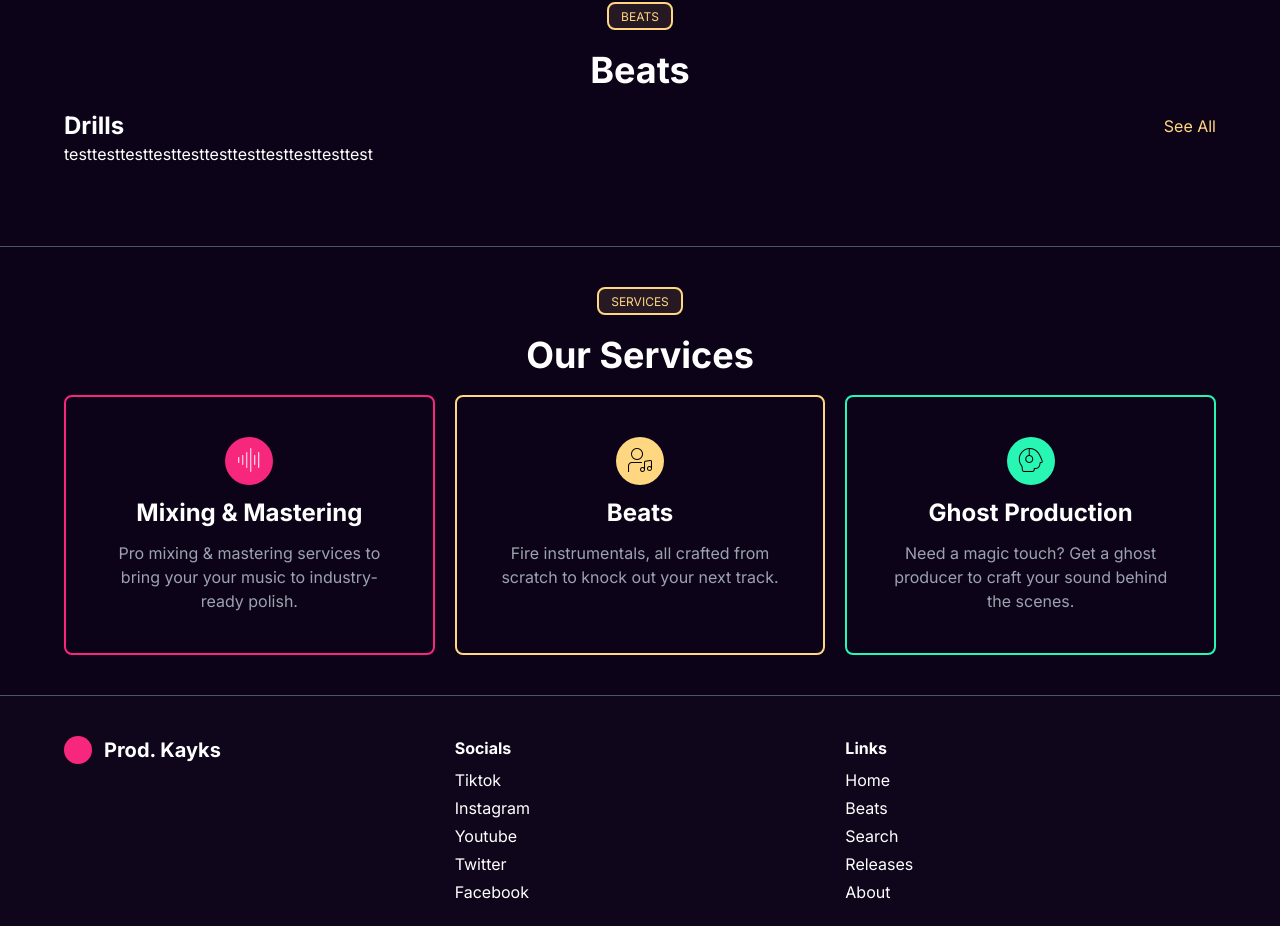
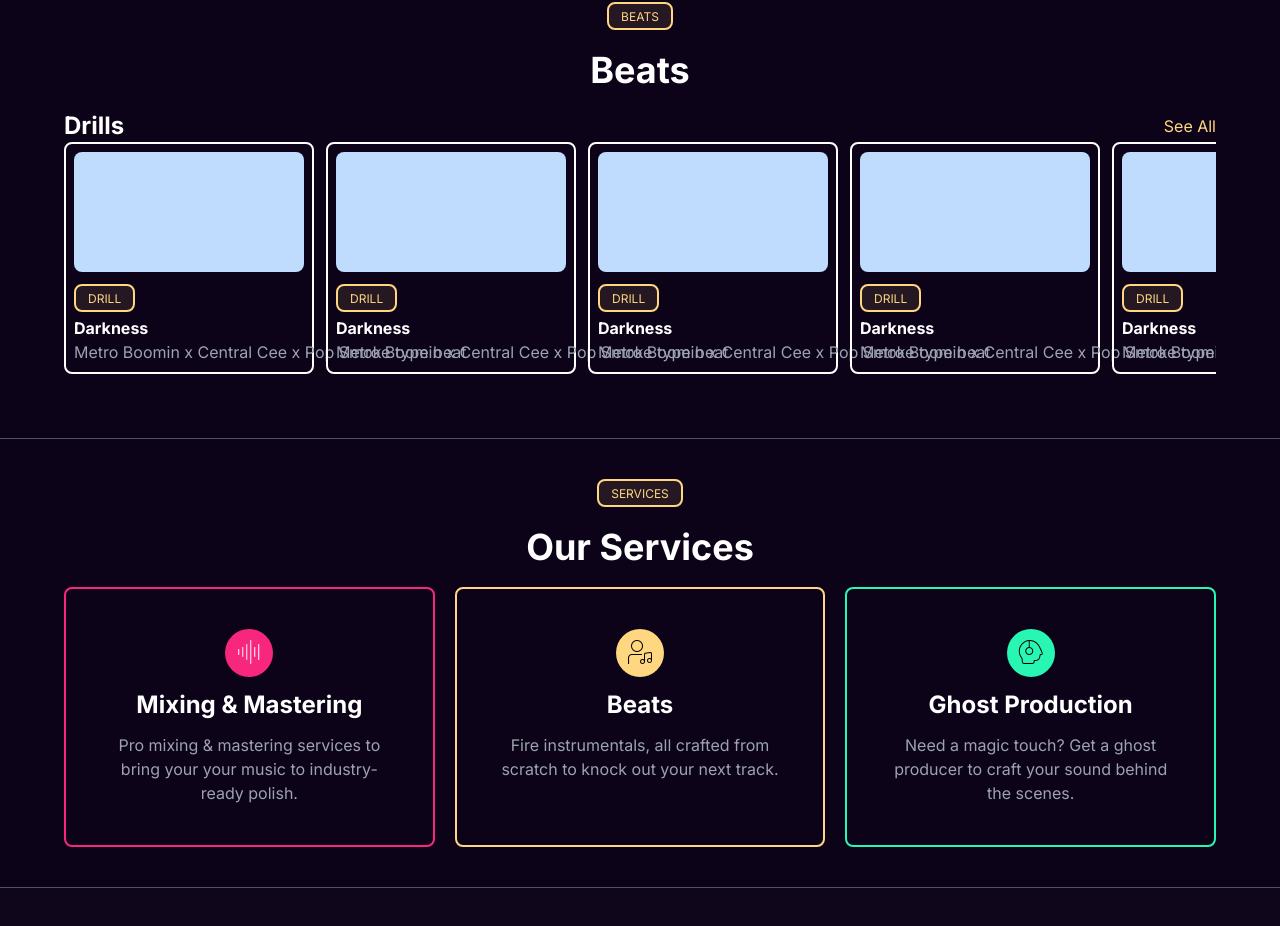
Before and after one commit to Okeke-Divine/Prod-Kayks, a Next.js app: page / in a window 1280 px wide. Shown: the part 773-1699 px from the top of the page. Built offline with nearby package versions, Linux system fonts and the light colour scheme.

Commit message:
Updated the beatcard

```diff
--- a/src/components/home/Beats.jsx
+++ b/src/components/home/Beats.jsx
@@ -15,7 +15,8 @@ export default function Beats() {
 
         <div className="">
           <ComponentTitle name="Drills" url="/beats/?genre=drill" />
-          <div className="flex whitespace-nowrap overflow-x-auto">
+          <div className="flex flex-nowrap whitespace-nowrap overflow-x-auto gap-3">
+
             <BeatCard />
             <BeatCard />
             <BeatCard />
--- a/src/components/shared/BeatCard.jsx
+++ b/src/components/shared/BeatCard.jsx
@@ -1,9 +1,17 @@
-export default function BeatCard(){
-    return (
-        <>
-    <div className="w-100 h-10 bg-red">
-        test
-    </div>
-        </>
-    )
+import CTag from "../shared/CTag";
+export default function BeatCard() {
+  return (
+    <>
+      <div className="w-[250px] p-2 rounded-lg border-2 border-white">
+        <div className="w-full h-[120px] bg-blue-200 rounded-lg mb-3">
+
+        </div>
+        <div>
+          <CTag name="Drill" />
+        </div>
+        <div className="font-bold mt-1">Darkness</div>
+        <div className="text-gray-400 break-words">Metro Boomin x Central Cee x Pop Smoke type beat</div>
+      </div>
+    </>
+  );
 }
```
